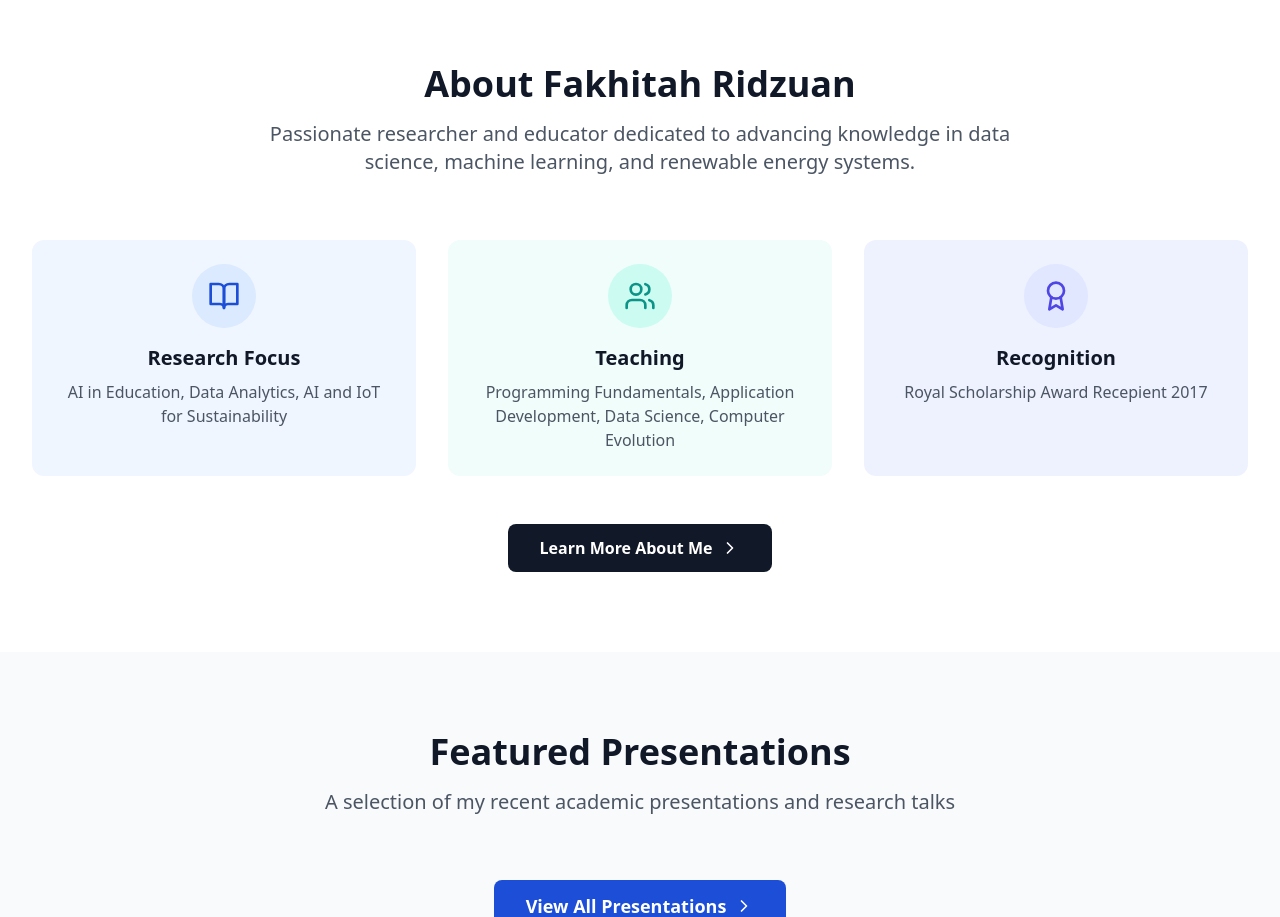
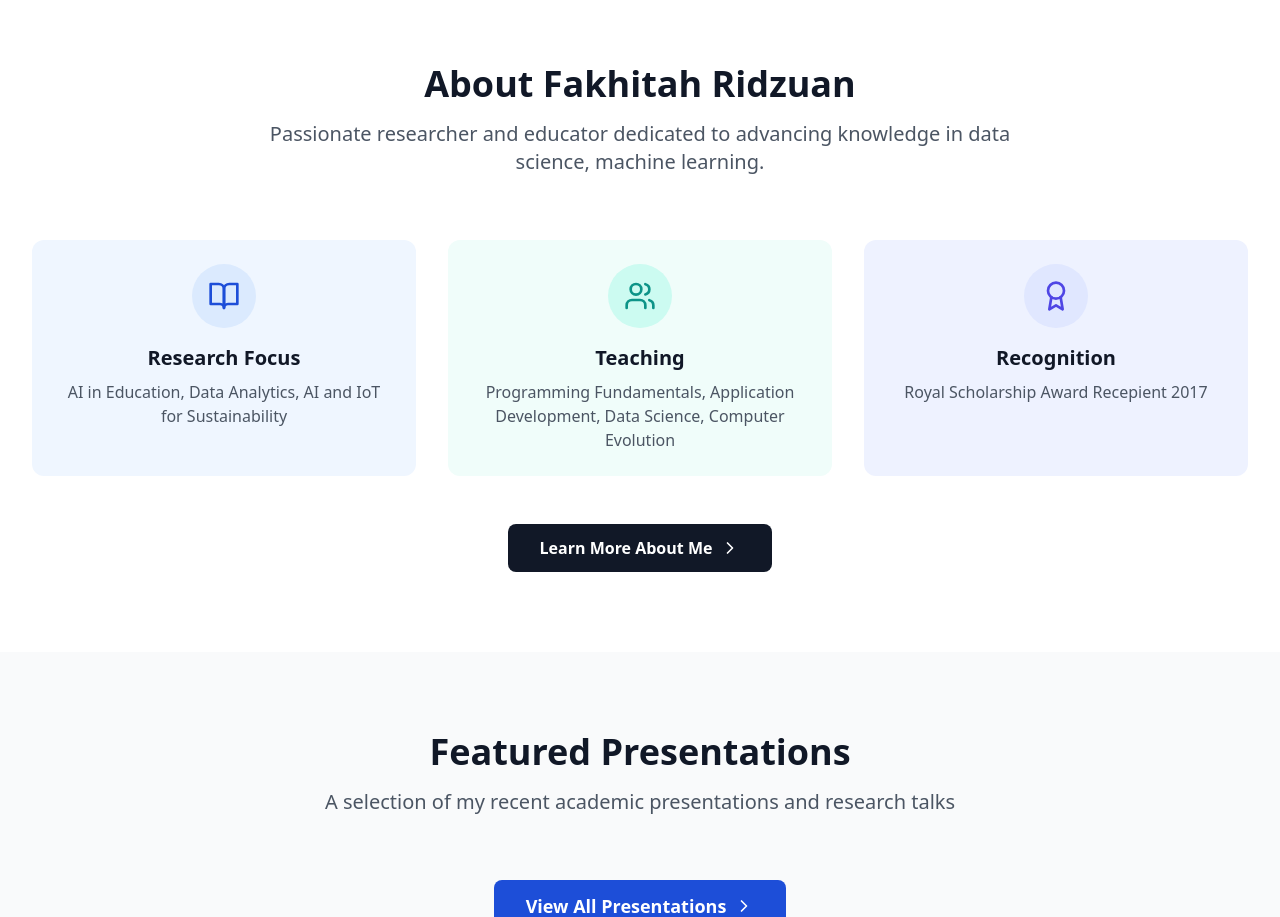
Before and after one commit to fakhitah3/my-page, a React (Vite) app: page / in a window 1280 px wide. Shown: the part 880-1797 px from the top of the page. Built offline with nearby package versions, Linux system fonts and the light colour scheme; no server answers.

Commit message:
Updated Home.tsx

```diff
--- a/src/pages/Home.tsx
+++ b/src/pages/Home.tsx
@@ -61,7 +61,7 @@ const Home = () => {
             </h2>
             <p className="text-xl text-gray-600 max-w-3xl mx-auto">
               Passionate researcher and educator dedicated to advancing knowledge in data science,
-              machine learning, and renewable energy systems.
+              machine learning.
             </p>
           </div>
 
```
